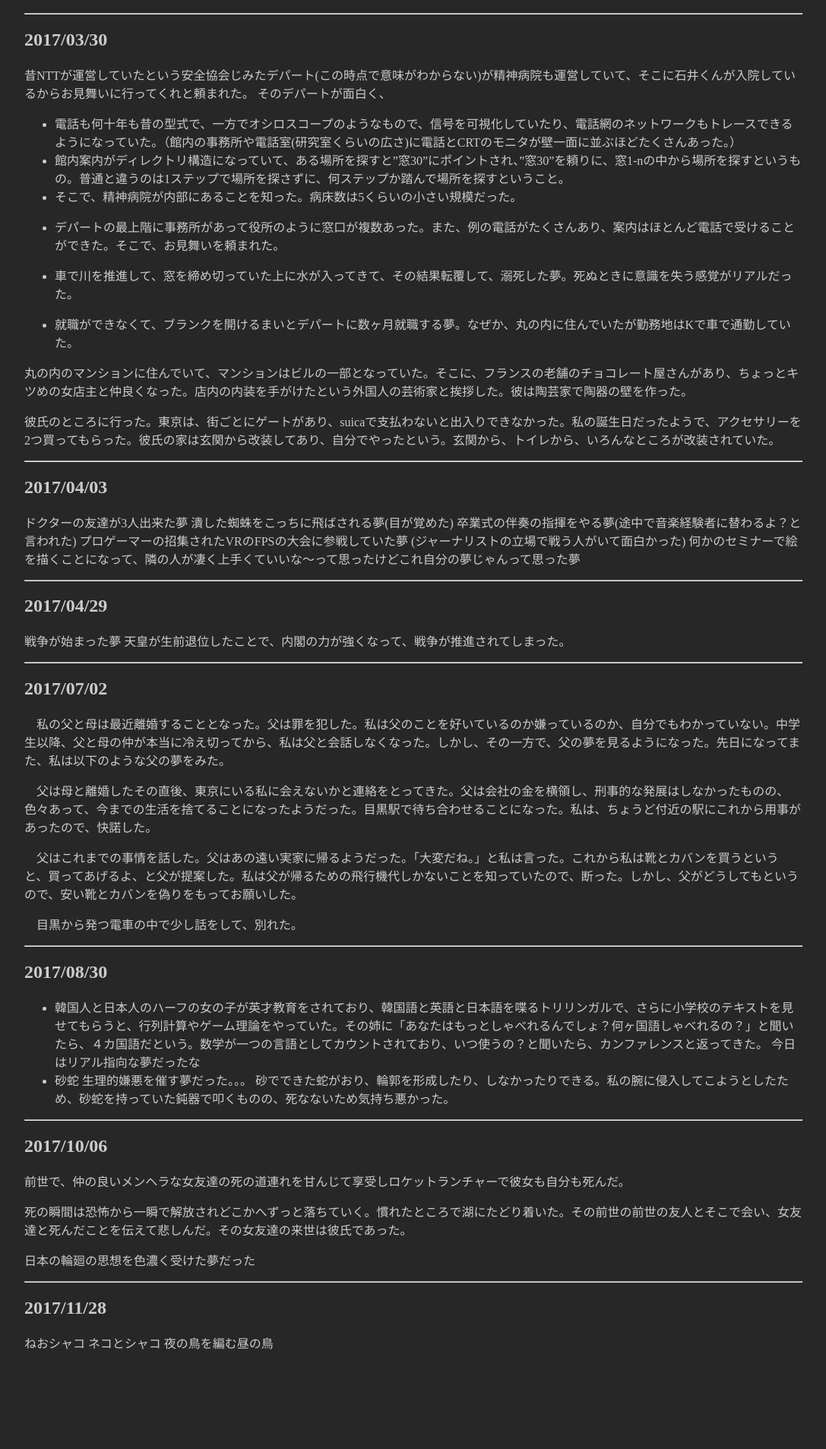
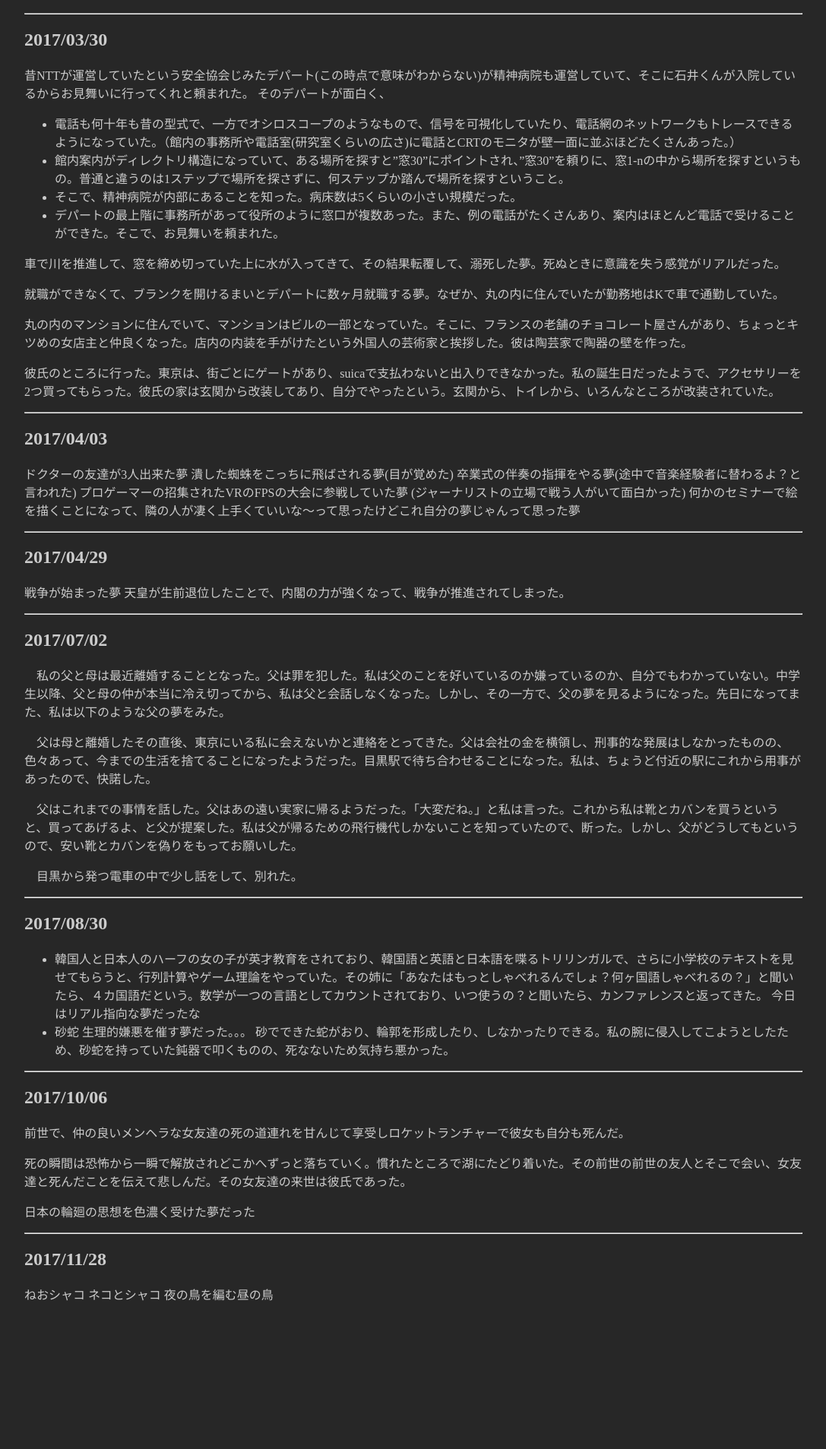
Before and after one commit to hihumi-riku/hihumi-riku.github.io, a Jekyll site: the page built from _posts/2019-01-25-dream_2017.md, in a window 1280 px wide. Shown: the part 663-2570 px from the top of the page at 76% size, without its empty margins (96-1183 px from the left). Built offline with Jekyll 4.4.1, drawn with Linux system fonts in a browser that asks for light colours; after the commit the page ends 2506 px from its top, so only the background shows below that.

```diff
--- a/_posts/2019-01-25-dream_2017.md
+++ b/_posts/2019-01-25-dream_2017.md
@@ -34,9 +34,9 @@ title: 2017年の夢日記
    - そこで、精神病院が内部にあることを知った。病床数は5くらいの小さい規模だった。
    - デパートの最上階に事務所があって役所のように窓口が複数あった。また、例の電話がたくさんあり、案内はほとんど電話で受けることができた。そこで、お見舞いを頼まれた。
 
-- 車で川を推進して、窓を締め切っていた上に水が入ってきて、その結果転覆して、溺死した夢。死ぬときに意識を失う感覚がリアルだった。
+車で川を推進して、窓を締め切っていた上に水が入ってきて、その結果転覆して、溺死した夢。死ぬときに意識を失う感覚がリアルだった。
 
-- 就職ができなくて、ブランクを開けるまいとデパートに数ヶ月就職する夢。なぜか、丸の内に住んでいたが勤務地はKで車で通勤していた。
+就職ができなくて、ブランクを開けるまいとデパートに数ヶ月就職する夢。なぜか、丸の内に住んでいたが勤務地はKで車で通勤していた。
 
 
 丸の内のマンションに住んでいて、マンションはビルの一部となっていた。そこに、フランスの老舗のチョコレート屋さんがあり、ちょっとキツめの女店主と仲良くなった。店内の内装を手がけたという外国人の芸術家と挨拶した。彼は陶芸家で陶器の壁を作った。
```
